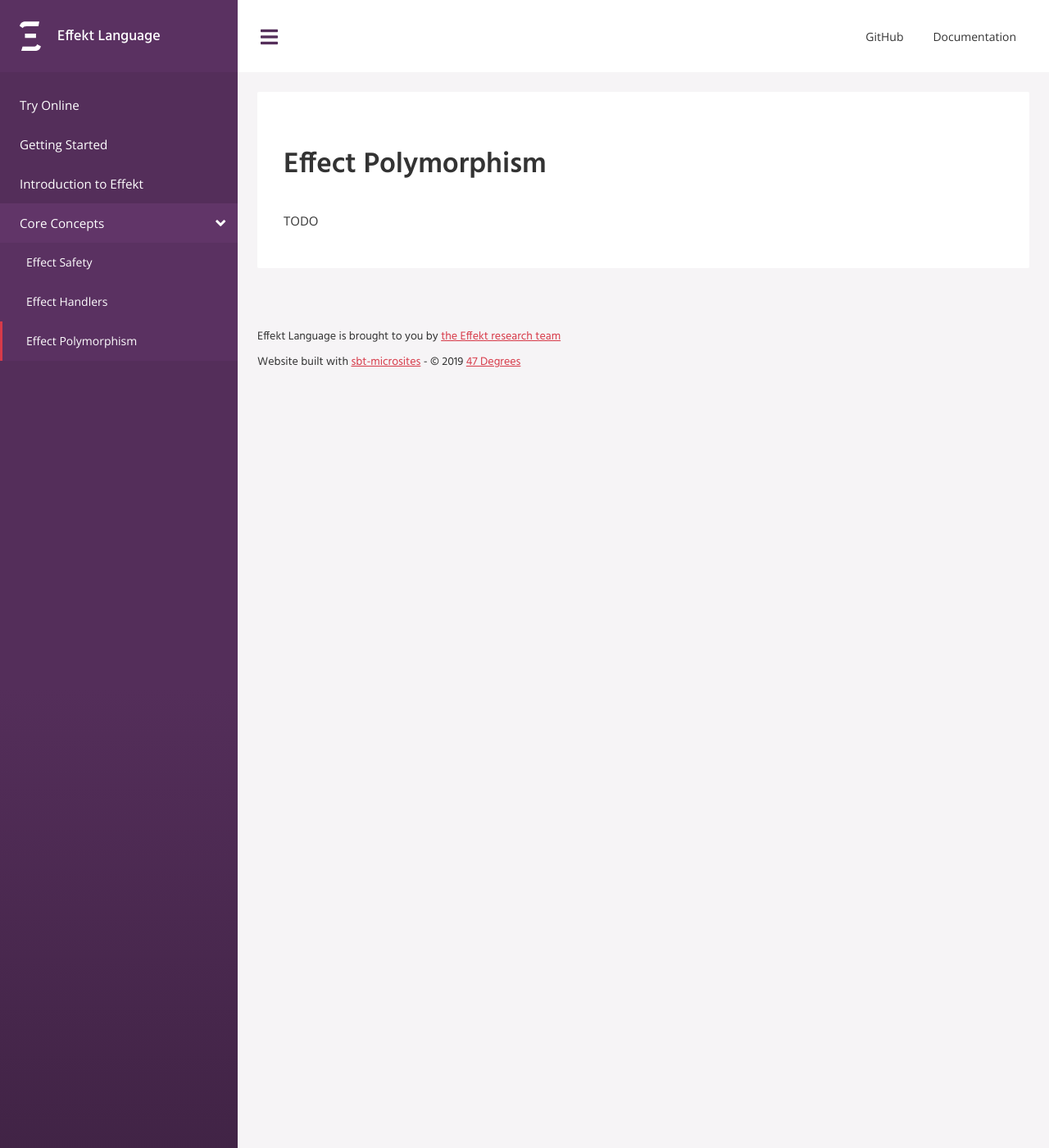
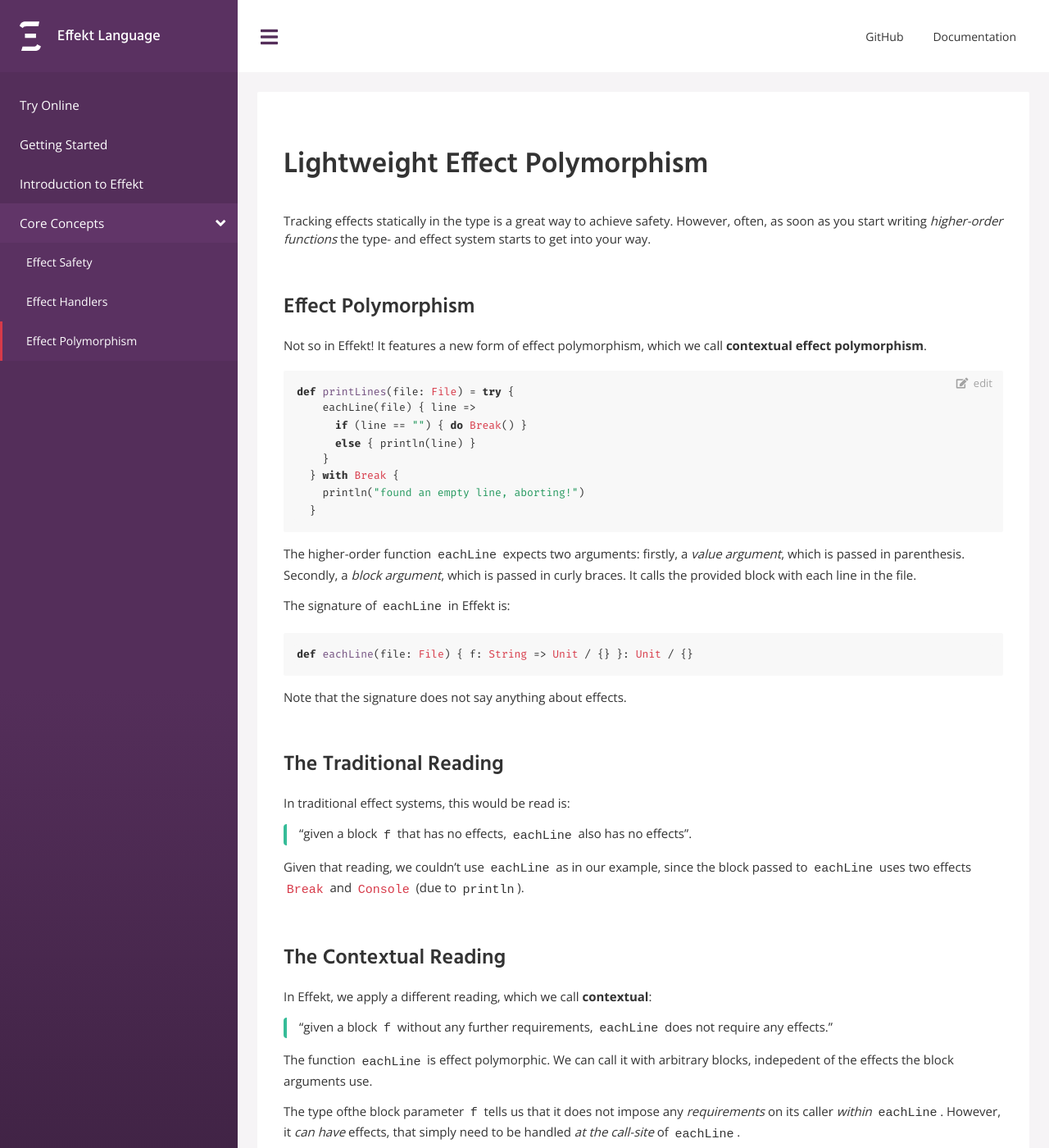
Before and after one commit to effekt-lang/effekt-website, a Jekyll site: the page built from docs/concepts/effect-polymorphism.md, in a window 1280 px wide and 1400 px high. Shown: the whole window at 82% size. Built offline with Jekyll 4.4.1, drawn with Linux system fonts in a browser that asks for light colours; some of the changed text lies outside the part shown.

Commit message:
Move polymorphism discussion

````diff
--- a/_sass/light-style/_base.scss
+++ b/_sass/light-style/_base.scss
@@ -96,3 +96,7 @@ blockquote {
   padding-left: 1em;
   border-radius: 4px;
 }
+
+emph {
+  font-style: italic;
+}
--- a/_sass/light-style/_main.scss
+++ b/_sass/light-style/_main.scss
@@ -74,7 +74,7 @@ html {
 
   display: block;
   clear: both;
-  margin-top: 2em;
+  margin: 2em 0;
 
   a.learn-more-button {
     display: block;
@@ -90,6 +90,9 @@ html {
         > *:first-child {
           margin-right: 2em;
         }
+        > *:last-child {
+          margin-right: 0 !important;
+        }
       }
     }
     &.float-right {
@@ -98,6 +101,9 @@ html {
 
         > *:last-child {
           margin-left: 2em;
+        }
+        > *:first-child {
+          margin-left: 0 !important;
         }
       }
     }
--- a/docs/concepts/effect-polymorphism.md
+++ b/docs/concepts/effect-polymorphism.md
@@ -4,6 +4,105 @@ title: Lightweight Effect Polymorphism
 permalink: docs/concepts/effect-polymorphism
 ---
 
-# Effect Polymorphism
+# Lightweight Effect Polymorphism
 
-TODO
+Tracking effects statically in the type is a great way to achieve safety. However, often, as soon as
+you start writing _higher-order functions_ the type- and effect system starts to get
+into your way.
+
+### Effect Polymorphism
+Not so in Effekt! It features a new form of effect polymorphism, which we call **contextual effect polymorphism**.
+
+
+```effekt:hide
+import immutable/list
+
+effect Break(): Unit
+
+type File = List[String]
+def eachLine(file: File) { f: String => Unit / {} }: Unit / {} =
+  file.foreach { line => f(line) }
+
+val someFile = ["first line", "second line", "", "third line"]
+```
+```
+def printLines(file: File) = try {
+    eachLine(file) { line =>
+      if (line == "") { do Break() }
+      else { println(line) }
+    }
+  } with Break {
+    println("found an empty line, aborting!")
+  }
+```
+
+The higher-order function `eachLine` expects two arguments: firstly, a
+_value argument_, which is passed in parenthesis.
+Secondly, a _block argument_, which is passed in curly braces.
+It calls the provided block with each line in the file.
+
+The signature of `eachLine` in Effekt is:
+
+```effekt:sketch
+def eachLine(file: File) { f: String => Unit / {} }: Unit / {}
+```
+Note that the signature does not say anything about effects.
+
+
+### The Traditional Reading
+In traditional effect systems, this would be read is:
+
+> "given a block `f` that has no effects, `eachLine` also has no effects".
+
+Given that reading, we couldn't use `eachLine` as in our example, since the block passed
+to `eachLine` uses two effects <code class="language-effekt">Break</code> and <code class="language-effekt">Console</code>
+(due to `println`).
+
+
+### The Contextual Reading
+In Effekt, we apply a different reading, which we call **contextual**:
+> "given a block `f` without any further requirements, `eachLine` does not require any effects."
+
+The function `eachLine` is effect polymorphic. We can call it with arbitrary
+blocks, indepedent of the effects the block arguments use.
+
+The type ofthe block parameter `f` tells us that it does not impose any
+_requirements_ on its caller _within_ `eachLine`.
+However, it _can have_ effects, that simply need to be handled _at the call-site_
+of `eachLine`.
+
+
+### Contextual Effect Polymorphism by Example
+Here are some examples of calling `eachLine`. For example, we can provide a block that does not use any effects:
+```effekt:repl
+eachLine(someFile) { line => () }
+```
+
+The type of the block is <code class="language-effekt">String => Unit / {}</code> and
+the overall type of the call is <code class="language-effekt">Unit / {}</code>.
+
+Further, we can provide a block that uses builtin effects (<code class="language-effekt">Console</code>):
+```effekt:repl
+eachLine(someFile) { line => println(line) }
+```
+The type of the block is <code class="language-effekt">String => Unit / { Console }</code> and
+the overall type of the call now becomes <code class="language-effekt">Unit / { Console }</code>.
+
+We can also provide a block that uses a user-defined effects:
+```effekt:sketch
+eachLine(someFile) { line => do Break() }
+```
+
+The type of the block is <code class="language-effekt">String => Unit / { Break }</code> and
+  the overall type of the call is <code class="language-effekt">Unit / { Break }</code>.
+Since it still has unhandled user effects, it does not type-check and we cannot run it.
+
+To be able to run it, we handle the user-effect at the call-site to `eachLine`:
+
+```effekt:repl
+try {
+  eachLine(someFile) { line => do Break() }
+} with Break { println("nothing to see here") }
+```
+
+Now, the effects that are used by the block argument are handled in its _lexical scope_.
````
Also changed, not shown: _layouts/home.html (+46 -77 lines), dist/ide.chunk.js, src/effekt.js.
